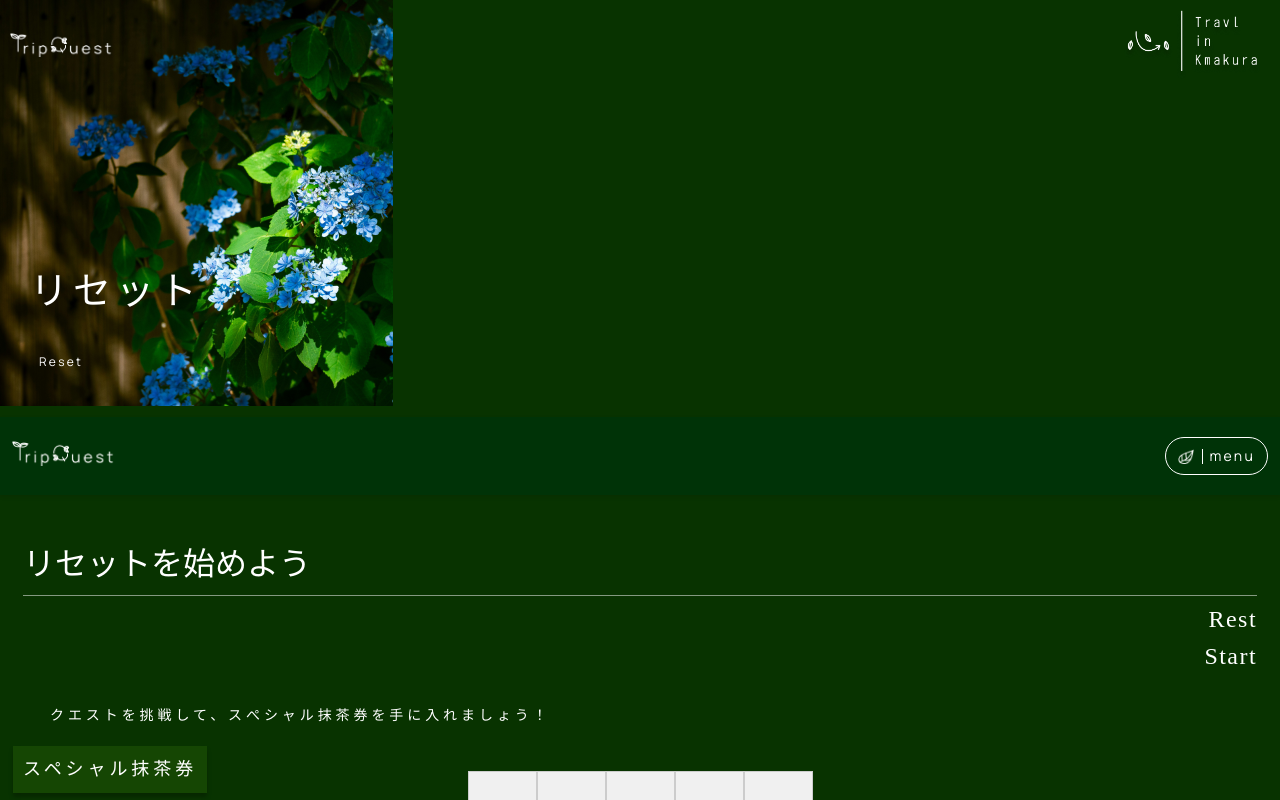
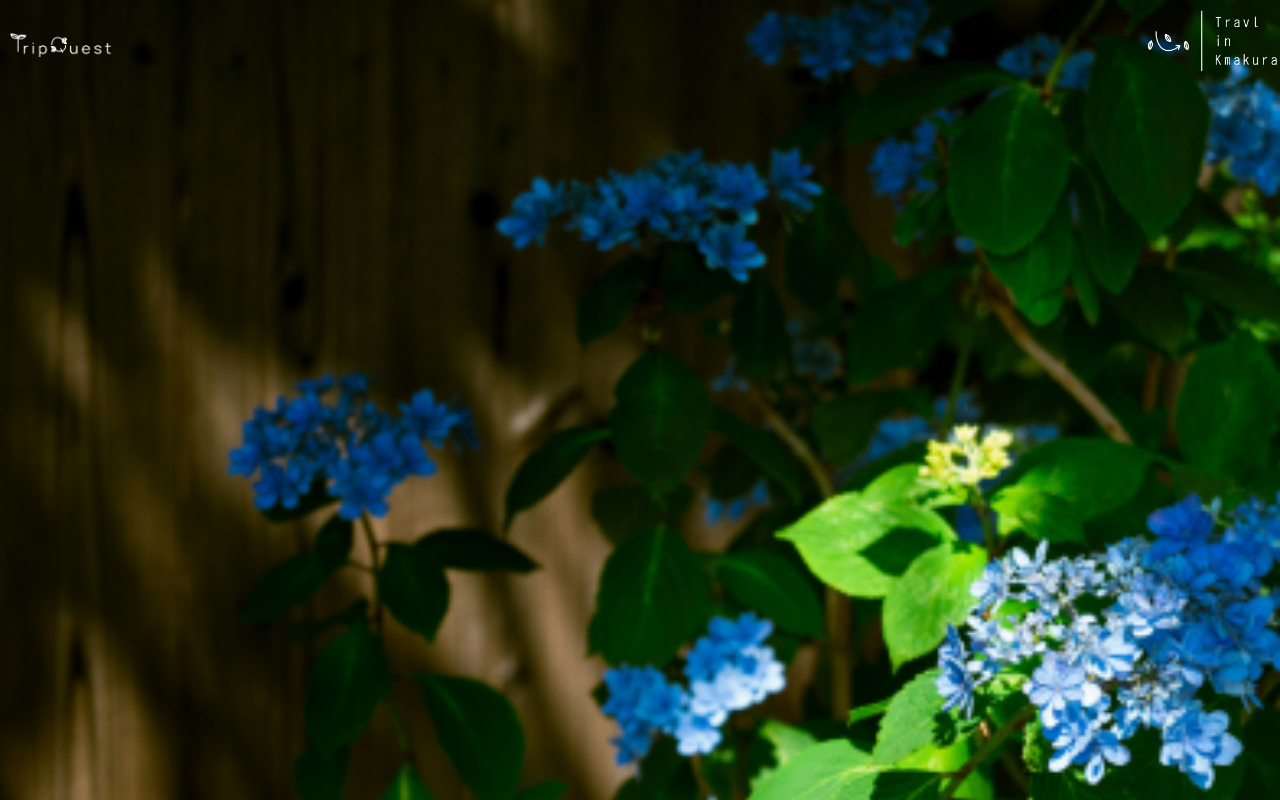
Before and after one commit to hitomisama/TripQuest, a React (Vite) app: page /page2 in a window 1280 px wide. Shown: the top 800 px of the page. Built offline with nearby package versions, Linux system fonts and the light colour scheme; a web font is replaced by a local one.

Commit message:
明天改剩下页面的top构造

```diff
--- a/src/components/background.jsx
+++ b/src/components/background.jsx
@@ -1,4 +1,5 @@
 import React, { useState, useEffect } from 'react';
+import { Link } from 'react-router-dom';
 import '../css/Back.css'; // 引入样式文件
 
 function Back() {
@@ -14,7 +15,12 @@ function Back() {
   }, [images.length]);
 
   return (
+
+    <>
+
+
       <div className="mv_new">
+
               <ul>
                   {images.map((image, index) => (
                       <li
@@ -25,7 +31,7 @@ function Back() {
                       </li>
                   ))}
               </ul>
-    </div>
+          </div></>
   );
 }
 
--- a/src/css/1_header.css
+++ b/src/css/1_header.css
@@ -4,6 +4,8 @@ align-items: center;
 justify-content: space-between;
 z-index: 3;
 padding: 10px 10px;
+position: absolute;
+width: 100vw
 }
 
 .TripQuest {
--- a/src/css/Page2.css
+++ b/src/css/Page2.css
@@ -1,8 +1,12 @@
 .TTL_mv {
-    background-image: url(/resetimg.png);
-    background-repeat: no-repeat;
+    /* background-image: url(/resetimg.png); */
+    /* background-repeat: no-repeat;
     height: 417px;
-    flex-shrink: 0;
+    flex-shrink: 0; */
+}
+
+.TTL_mv_img{
+    width: 100%;
 }
 
 .page2-ttl {
--- a/src/page/Page2.jsx
+++ b/src/page/Page2.jsx
@@ -25,6 +25,7 @@ function Page2() {
     <div className="page2-container">
       <div className="TTL_mv">
         <Header />
+        <img src="/resetimg.png" alt="" className="TTL_mv_img"/>
         <Top x={0} />
       </div>
       <Header2 />
```
Also changed, not shown: public/LGTTnew.jpg (added). Lines whose indentation alone changed are shown as unchanged.
